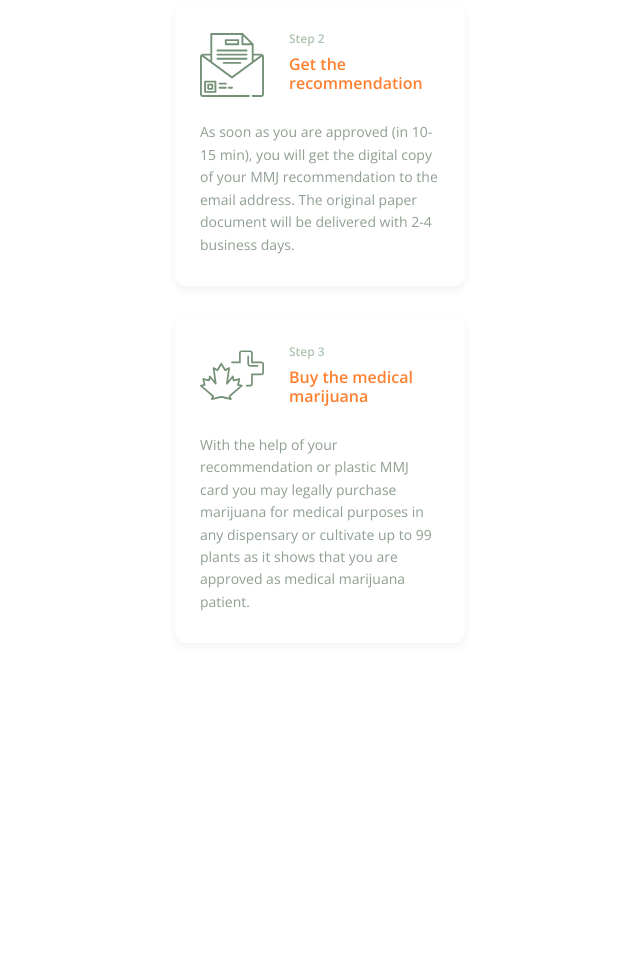
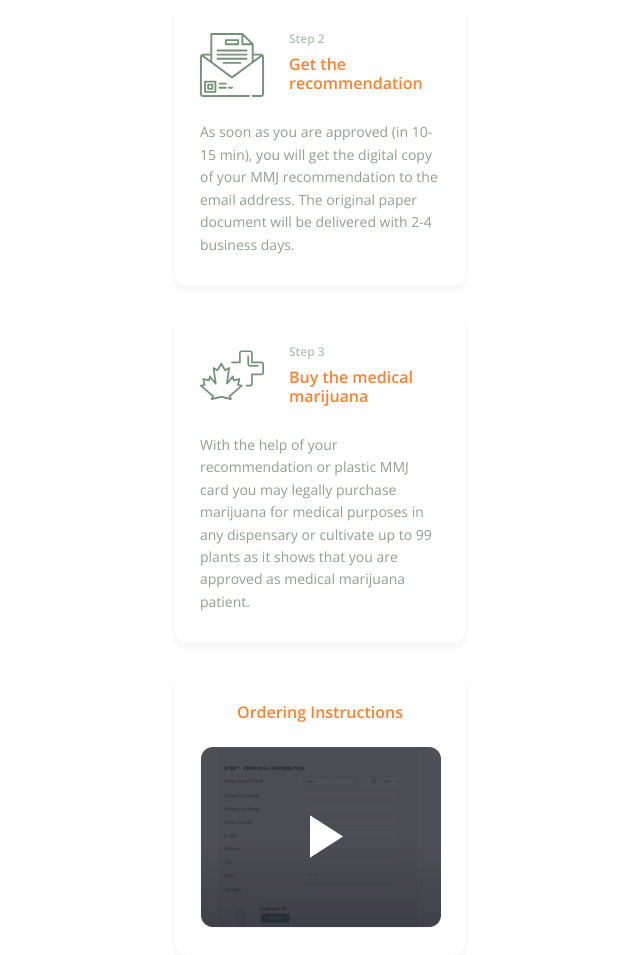
Before and after one commit to JustifyContentSB/MMJHerb, a website: page app/index.html in a window 1280 px wide. Shown: the part 3163-4118 px from the top of the page, without its empty margins (320-960 px from the left). Before the commit the page ends 3836 px from the top, so only its background shows below. Drawn offline with nearby package versions, Linux system fonts and the light colour scheme.

Commit message:
Стилизация секции "instruction" на телефонах

```diff
--- a/app/index.html
+++ b/app/index.html
@@ -191,6 +191,15 @@
 				</div>
 			</section>
 
+			<section class="instruction">
+				<div class="container">
+					<div class="instruction__inner">
+						<h2 class="instruction__title">Ordering Instructions</h2>
+						<div class="instruction__video"><img src="images/instruction/instruction-video.png" alt="instruction" width="241" height="181"></div>
+					</div>
+				</div>
+			</section>
+
 		</main>
 
 	</div>
--- /dev/null
+++ b/app/scss/index/instruction.scss
@@ -0,0 +1,21 @@
+.instruction {
+	margin-top: 30px;
+	&__inner {
+		padding: 30px 25px 25px 25px;
+		background: #FFFFFF;
+		box-shadow: 0px 4px 8px rgba(35, 37, 46, 0.06);
+		border-radius: 12px;
+	}
+	&__title {
+		font-weight: 600;
+		font-size: 16px;
+		line-height: 120%;
+		text-align: center;
+		color: $orangeColor;
+	}
+	&__video {
+		margin-top: 25px;
+		text-align: center;
+		line-height: 100%;
+	}
+}
--- a/app/scss/style.scss
+++ b/app/scss/style.scss
@@ -16,3 +16,4 @@
 @import 'index/advantages.scss';
 @import 'index/reviews.scss';
 @import 'index/process.scss';
+@import 'index/instruction.scss';
```
Also changed, not shown: app/css/style.min.css, app/images/instruction/instruction-video.png (added).
